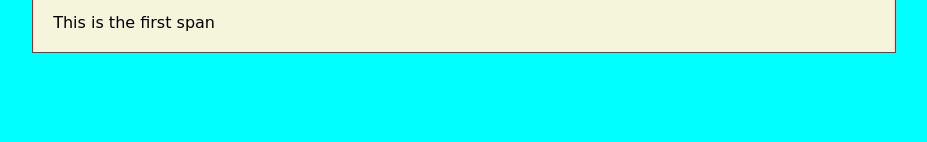
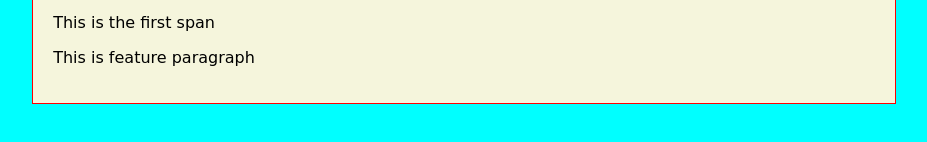
Before and after one commit to KassahunM/kass_project2, a plain HTML site: page index.html in a window 1280 px wide. Shown: the part 168-310 px from the top of the page, without its empty margins (176-1103 px from the left). Drawn offline with Linux system fonts and the light colour scheme.

Commit message:
second paragraph added to the feature branch

```diff
--- a/index.html
+++ b/index.html
@@ -30,6 +30,7 @@
             <img src="cat.jpeg" width="50%">
             <p>This is image of a cat </p>
             <span> This is the first span</span>
+            <p>This is feature paragraph</p>
         </div>
     </body>
 </html>
```
